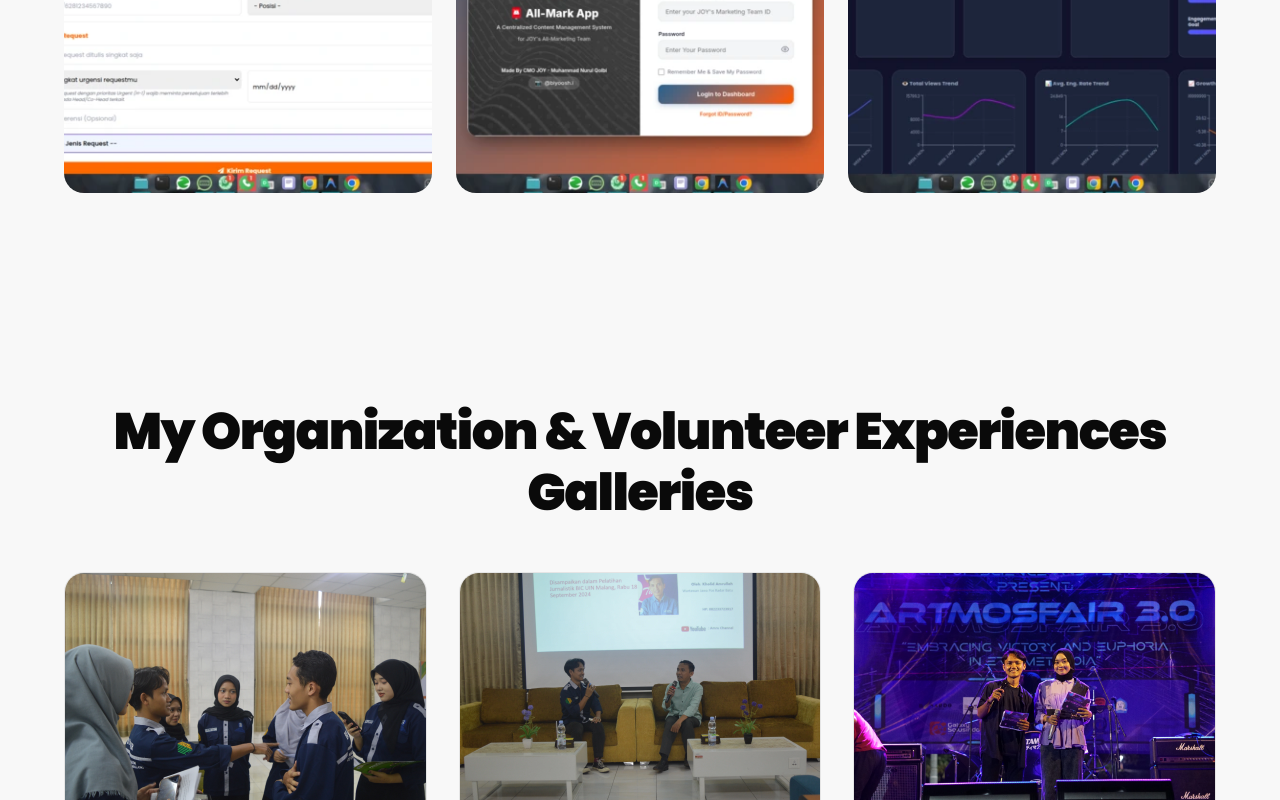
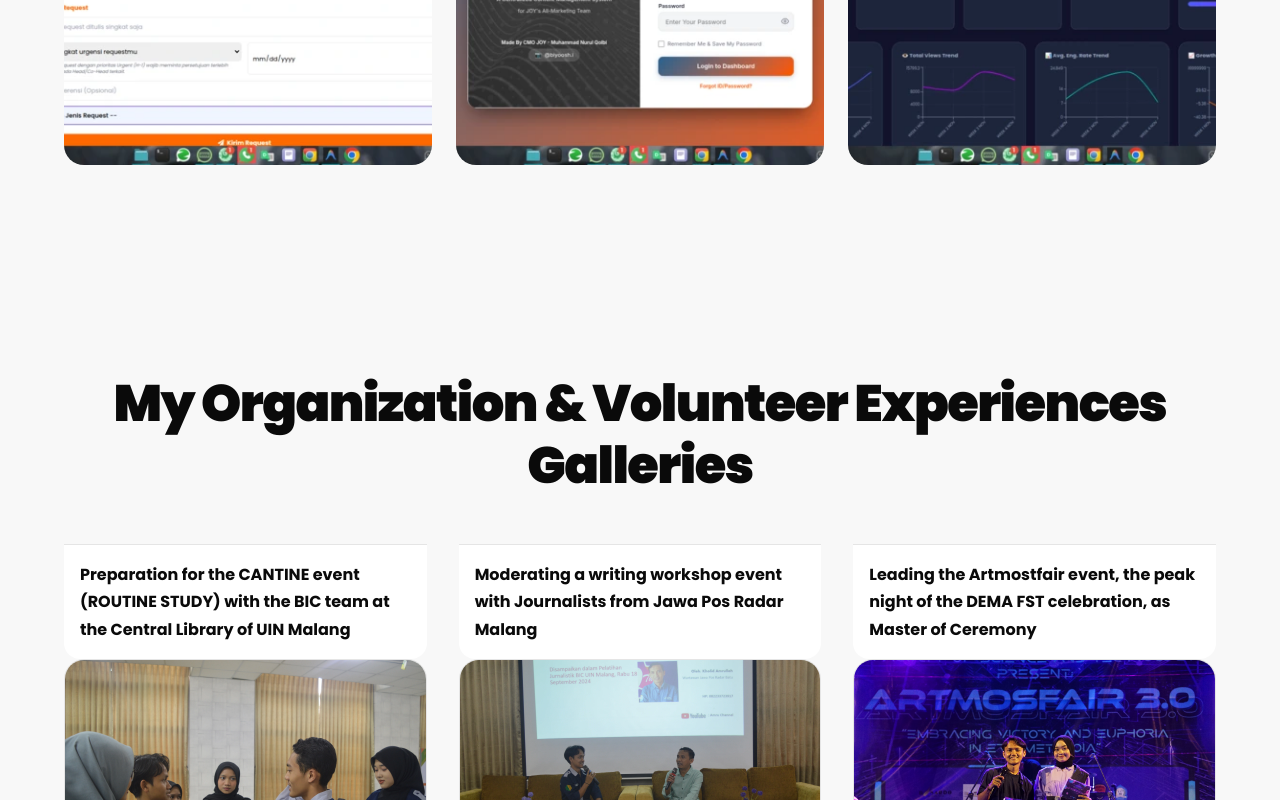
Before and after one commit to Albydabi24/Muhammad-Qolbi-Portfolio, a React (Vite) app: page /gallery in a window 1280 px wide. Shown: the part 2000-2800 px from the top of the page. Built offline with nearby package versions, Linux system fonts and the light colour scheme.

Commit message:
feat: content and styling updates for gallery, contact, and about pages

```diff
--- a/src/App.css
+++ b/src/App.css
@@ -2619,4 +2619,12 @@ ul {
     .experience-grid {
         grid-template-columns: 1fr;
     }
-}
+}/* ─── Gallery Specific Fix ─── */
+.gallery-hero-title {
+    font-size: clamp(2.5rem, 6vw, 4rem);
+    font-weight: 900;
+    color: var(--text-primary);
+}
+
+.gallery-hero-subtitle {
+}
--- a/src/locales/en.json
+++ b/src/locales/en.json
@@ -35,7 +35,8 @@
         "year": "Year"
     },
     "hallOfFame": {
-        "title": "Hall of Fame"
+        "title": "Hall of Fame",
+        "desc": "Recognitions and milestones that mark my journey of growth and contribution."
     },
     "experience": {
         "title": "Work",
@@ -46,18 +47,33 @@
         "desc": "I possess diverse experience across various fields tailored to your needs. This is all proof that I am very serious about developing my potential in various things and trying to show the best results that I can"
     },
     "testimonials": {
-        "title": "What They Say About Me"
+        "title": "What They Say About Me",
+        "desc": "Honest feedback from colleagues and mentors I've had the privilege to work with."
     },
     "gallery": {
         "title": "Gallery",
         "subtitle": "A collection of my creative works and moments. Scroll to explore",
         "workTitle": "My Work Experiences Galleries",
         "orgTitle": "My Organization & Volunteer Experiences Galleries",
-        "orgItemTitle": "Organization & Volunteer Moment"
+        "orgItems": {
+            "1": "Preparation for the CANTINE event (ROUTINE STUDY) with the BIC team at the Central Library of UIN Malang",
+            "2": "Moderating a writing workshop event with Journalists from Jawa Pos Radar Malang",
+            "3": "Leading the Artmostfair event, the peak night of the DEMA FST celebration, as Master of Ceremony",
+            "4": "Comparative study of DEMA FST Working Cabinet in 2024 to the Faculty of Mathematics and Natural Sciences at Jember University",
+            "5": "Leading the introduction of campus academic culture (PBAK) to new students in 2024-2025",
+            "6": "Grand Final Moment for the 2024 Faculty of Science and Technology Ambassador Selection at the UIN Malang Rectorate",
+            "7": "Photo of the class of 2023 ambassadors from the science and technology faculty of UIN Malang",
+            "8": "Official photo of the 2024 UIN Malang faculty of science and technology student executive board",
+            "9": "Socialization visit related to the science and technology faculty of UIN Malang to MAN 2 Probolinggo City",
+            "10": "Photo of the management of the working cabinet of HMPS Library and Information Science administrators in 2022",
+            "11": "Material about Organizations at the 2025 HMPS Library Science and Information Training Of Organization event",
+            "12": "Reunion and open discussion of all Bank Indonesia Corner (BIC) UIN Malang administrators"
+        }
     },
     "contactPage": {
         "title": "Get In Touch",
         "subtitle": "Contact",
+        "subtitleDesc": "Submit an email here or contact me via number and social media",
         "email": "Email",
         "phone": "Phone",
         "whatsapp": "WhatsApp",
--- a/src/locales/id.json
+++ b/src/locales/id.json
@@ -35,7 +35,8 @@
         "year": "Tahun"
     },
     "hallOfFame": {
-        "title": "Hall of Fame"
+        "title": "Hall of Fame",
+        "desc": "Pengakuan dan pencapaian yang menandai perjalanan pertumbuhan dan kontribusi saya."
     },
     "experience": {
         "title": "Pengalaman",
@@ -46,18 +47,33 @@
         "desc": "Saya memiliki beragam pengalaman di berbagai bidang yang disesuaikan dengan kebutuhan Anda. Ini semua adalah bukti bahwa saya sangat serius dalam mengembangkan potensi saya dalam berbagai hal dan berusaha menunjukkan hasil terbaik yang saya bisa"
     },
     "testimonials": {
-        "title": "Apa Kata Mereka Tentang Saya"
+        "title": "Apa Kata Mereka Tentang Saya",
+        "desc": "Umpan balik jujur dari rekan kerja dan mentor yang pernah bekerja sama dengan saya."
     },
     "gallery": {
         "title": "Galeri",
         "subtitle": "Koleksi karya kreatif dan momen saya. Gulir untuk menjelajah",
         "workTitle": "Galeri Pengalaman Kerja Saya",
         "orgTitle": "Galeri Pengalaman Organisasi & Sukarelawan Saya",
-        "orgItemTitle": "Momen Organisasi & Sukarelawan"
+        "orgItems": {
+            "1": "Preparation for the CANTINE event (ROUTINE STUDY) with the BIC team at the Central Library of UIN Malang",
+            "2": "Moderating a writing workshop event with Journalists from Jawa Pos Radar Malang",
+            "3": "Leading the Artmostfair event, the peak night of the DEMA FST celebration, as Master of Ceremony",
+            "4": "Comparative study of DEMA FST Working Cabinet in 2024 to the Faculty of Mathematics and Natural Sciences at Jember University",
+            "5": "Leading the introduction of campus academic culture (PBAK) to new students in 2024-2025",
+            "6": "Grand Final Moment for the 2024 Faculty of Science and Technology Ambassador Selection at the UIN Malang Rectorate",
+            "7": "Photo of the class of 2023 ambassadors from the science and technology faculty of UIN Malang",
+            "8": "Official photo of the 2024 UIN Malang faculty of science and technology student executive board",
+            "9": "Socialization visit related to the science and technology faculty of UIN Malang to MAN 2 Probolinggo City",
+            "10": "Photo of the management of the working cabinet of HMPS Library and Information Science administrators in 2022",
+            "11": "Material about Organizations at the 2025 HMPS Library Science and Information Training Of Organization event",
+            "12": "Reunion and open discussion of all Bank Indonesia Corner (BIC) UIN Malang administrators"
+        }
     },
     "contactPage": {
         "title": "Hubungi Saya",
         "subtitle": "Kontak",
+        "subtitleDesc": "Kirim email di sini atau hubungi saya melalui nomor dan media sosial",
         "email": "Surel",
         "phone": "Telepon",
         "whatsapp": "WhatsApp",
--- a/src/pages/About.jsx
+++ b/src/pages/About.jsx
@@ -285,7 +285,10 @@ function HallOfFame() {
     return (
         <section className="hall-of-fame">
             <div className="section-container">
-                <h2 className="section-title">{t('hallOfFame.title')}</h2>
+                <div style={{ textAlign: 'center', marginBottom: '3rem' }}>
+                    <h2 className="section-title" style={{ marginBottom: '0.5rem' }}>{t('hallOfFame.title')}</h2>
+                    <p style={{ color: 'var(--text-secondary)', fontWeight: 500 }}>{t('hallOfFame.desc')}</p>
+                </div>
 
                 {/* Landscape Grid - 2 Cols */}
                 <div className="hof-grid-section" style={{ marginBottom: '2rem' }}>
--- a/src/pages/Contact.jsx
+++ b/src/pages/Contact.jsx
@@ -48,6 +48,15 @@ export default function Contact() {
             <section className="contact-hero">
                 <div className="section-container">
                     <h1 className="contact-main-title fade-in">{t('contactPage.title')}</h1>
+                    <p className="fade-in" style={{
+                        textAlign: 'center',
+                        maxWidth: '600px',
+                        margin: '0 auto 3rem',
+                        color: 'var(--text-secondary)',
+                        fontSize: '1rem'
+                    }}>
+                        {t('contactPage.subtitleDesc')}
+                    </p>
 
                     <div className="contact-grid">
                         {/* Left: Contact Info / Channels */}
--- a/src/pages/Gallery.jsx
+++ b/src/pages/Gallery.jsx
@@ -36,7 +36,7 @@ function GalleryHero() {
                     delay={40}
                     style={{ fontSize: '3.5rem' }}
                 />
-                <div style={{ marginTop: '0.5rem' }}>
+                <div style={{ marginTop: '0rem' }}>
                     <SplitText
                         tag="p"
                         className="gallery-hero-subtitle"
@@ -104,7 +104,7 @@ function OpapaSection() {
     // 12 Items total
     const items = Array.from({ length: 12 }, (_, i) => ({
         id: i + 1,
-        title: `${t('gallery.orgItemTitle')} ${i + 1}`,
+        title: t(`gallery.orgItems.${i + 1}`),
         src: `/photos/ORGANIZATION AND VOLUNTEER/Organization-${i + 1}.webp`
     }))
 
@@ -120,6 +120,14 @@ function OpapaSection() {
                 }}>
                     {items.map((item, index) => (
                         <div key={item.id} className="opapa-item fade-in-up" style={{ animationDelay: `${index * 0.1}s` }}>
+                            <div className="opapa-info" style={{
+                                padding: '1rem',
+                                background: 'var(--bg-card)',
+                                borderTop: '1px solid var(--border-color)',
+                                borderRadius: '0 0 var(--radius-md) var(--radius-md)'
+                            }}>
+                                <h4 style={{ margin: 0, fontSize: '1rem' }}>{item.title}</h4>
+                            </div>
                             <GlareCard className="opapa-card" style={{
                                 position: 'relative',
                                 overflow: 'hidden',
@@ -127,14 +135,6 @@ function OpapaSection() {
                                 boxShadow: 'var(--shadow-lg)'
                             }}>
                                 <img src={item.src} alt={item.title} style={{ width: '100%', aspectRatio: '4/3', objectFit: 'cover', display: 'block' }} loading="lazy" />
-                                <div className="opapa-info" style={{
-                                    padding: '1rem',
-                                    background: 'var(--bg-card)',
-                                    borderTop: '1px solid var(--border-color)',
-                                    borderRadius: '0 0 var(--radius-md) var(--radius-md)'
-                                }}>
-                                    <h4 style={{ margin: 0, fontSize: '1rem' }}>{item.title}</h4>
-                                </div>
                             </GlareCard>
                         </div>
                     ))}
--- a/src/pages/Home.jsx
+++ b/src/pages/Home.jsx
@@ -273,7 +273,10 @@ function TestimonialsSection() {
         <section className="testimonials-section" id="testimonials">
             <div className="section-container">
                 <div className="testimonials-header">
-                    <h2 className="section-title-light">{t('testimonials.title')}</h2>
+                    <div style={{ marginBottom: '3rem' }}>
+                        <h2 className="section-title-light" style={{ marginBottom: '0.5rem' }}>{t('testimonials.title')}</h2>
+                        <p style={{ color: 'rgba(255, 255, 255, 0.7)', fontWeight: 500 }}>{t('testimonials.desc')}</p>
+                    </div>
                     <div className="testimonials-nav">
                         <button className="testi-arrow" onClick={handlePrev} aria-label="Previous">
                             <ChevronLeft size={22} />
```
